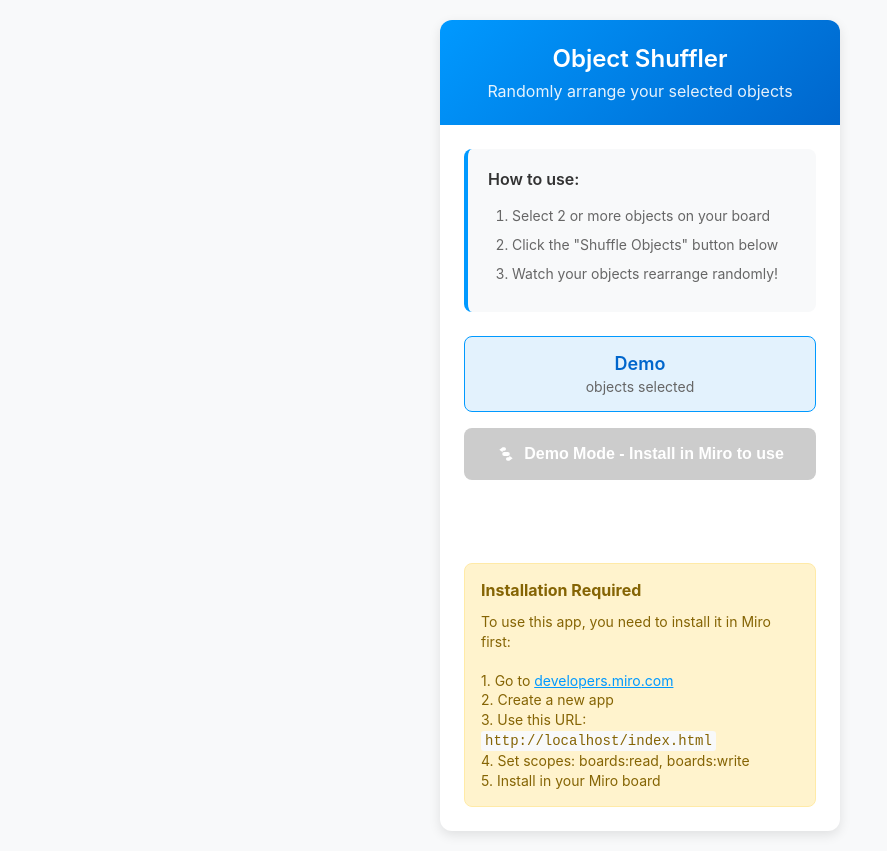
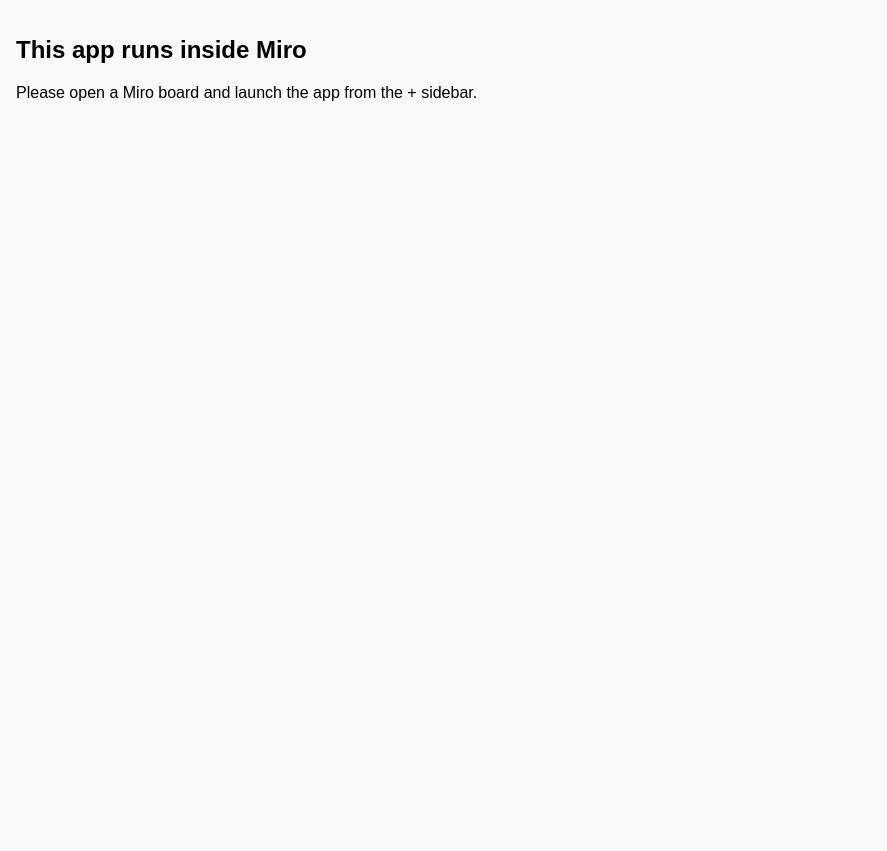
Before and after one commit to MiguelPolako/miro-object-shuffler, a plain HTML site: page index.html in a window 1280 px wide. Shown: the whole page, without its empty margins (0-887 px from the left). After the commit the page ends 800 px from the top, so only its background shows below. Drawn offline with Linux system fonts and the light colour scheme.

Commit message:
Update index.html

```diff
--- a/index.html
+++ b/index.html
@@ -1,239 +1,46 @@
+<!-- === Polished index.html with fallback === -->
 <!DOCTYPE html>
 <html lang="en">
 <head>
-    <meta charset="utf-8" />
-    <meta name="viewport" content="width=device-width, initial-scale=1.0" />
+  <meta charset="UTF-8">
+  <meta name="viewport" content="width=device-width, initial-scale=1.0">
   <title>Object Shuffler</title>
-    <script src="https://miro.com/app/static/sdk/v2/miro.js"></script>
   <style>
-        * {
+    body {
+      font-family: sans-serif;
       margin: 0;
-            padding: 0;
-            box-sizing: border-box;
+      padding: 1rem;
+      background: #f9f9f9;
     }
-
-        body {
-            font-family: -apple-system, BlinkMacSystemFont, 'Segoe UI', Roboto, sans-serif;
-            background: #f8f9fa;
-            padding: 20px;
-            min-height: 100vh;
-            display: flex;
-            flex-direction: column;
-        }
-
-        .container {
-            max-width: 400px;
-            margin: 0 auto;
-            background: white;
-            border-radius: 12px;
-            box-shadow: 0 4px 12px rgba(0, 0, 0, 0.1);
-            overflow: hidden;
-        }
-
-        .header {
-            background: linear-gradient(135deg, #0099ff 0%, #0066cc 100%);
-            color: white;
-            padding: 24px;
-            text-align: center;
-        }
-
-        .header h1 {
-            font-size: 24px;
-            font-weight: 600;
-            margin-bottom: 8px;
-        }
-
-        .subtitle {
-            font-size: 16px;
-            opacity: 0.9;
-        }
-
-        .content {
-            padding: 24px;
-        }
-
-        .instructions {
-            background: #f8f9fa;
-            border-radius: 8px;
-            padding: 20px;
-            margin-bottom: 24px;
-            border-left: 4px solid #0099ff;
-        }
-
-        .instructions h3 {
-            font-size: 16px;
-            font-weight: 600;
-            color: #333;
-            margin-bottom: 16px;
-        }
-
-        .instructions ol {
-            padding-left: 24px;
-            color: #666;
-        }
-
-        .instructions li {
-            margin-bottom: 8px;
-            font-size: 14px;
-            line-height: 1.5;
-        }
-
-        .shuffle-section {
-            margin-bottom: 24px;
-        }
-
-        .selection-info {
-            background: #e3f2fd;
-            border: 1px solid #0099ff;
-            border-radius: 8px;
-            padding: 16px;
-            margin-bottom: 16px;
-            text-align: center;
-        }
-
-        .selection-count {
-            font-size: 18px;
-            font-weight: 600;
-            color: #0066cc;
-            margin-bottom: 4px;
-        }
-
-        .selection-text {
-            font-size: 14px;
-            color: #666;
-        }
-
-        .shuffle-button {
-            width: 100%;
-            background: #0099ff;
-            color: white;
-            border: none;
-            border-radius: 8px;
-            padding: 16px 24px;
-            font-size: 16px;
-            font-weight: 600;
-            cursor: pointer;
-            transition: all 0.2s ease;
-            display: flex;
-            align-items: center;
-            justify-content: center;
-            gap: 8px;
-        }
-
-        .shuffle-button:hover:not(:disabled) {
-            background: #0088ee;
-            transform: translateY(-1px);
-            box-shadow: 0 4px 8px rgba(0, 153, 255, 0.3);
-        }
-
-        .shuffle-button:active:not(:disabled) {
-            transform: translateY(0);
-        }
-
-        .shuffle-button:disabled {
-            background: #ccc;
-            cursor: not-allowed;
-            transform: none;
-            box-shadow: none;
-        }
-
     .status-message {
-            margin-top: 16px;
       padding: 12px;
       border-radius: 6px;
-            text-align: center;
-            font-size: 14px;
-            font-weight: 500;
-            opacity: 0;
-            transition: opacity 0.3s ease;
+      margin-top: 1rem;
+      display: none;
     }
-
-        .status-message.show {
-            opacity: 1;
-        }
-
-        .status-message.success {
-            background: #d4edda;
-            color: #155724;
-            border: 1px solid #c3e6cb;
-        }
-
-        .status-message.error {
-            background: #f8d7da;
-            color: #721c24;
-            border: 1px solid #f5c6cb;
-        }
-
-        .shuffle-icon {
-            width: 20px;
-            height: 20px;
-            fill: currentColor;
-        }
-
-        .loading-spinner {
-            width: 16px;
-            height: 16px;
-            border: 2px solid rgba(255, 255, 255, 0.3);
-            border-radius: 50%;
-            border-top-color: white;
-            animation: spin 1s ease-in-out infinite;
-        }
-
-        @keyframes spin {
-            to { transform: rotate(360deg); }
-        }
-
-        .fade-in {
-            animation: fadeIn 0.5s ease-in-out;
-        }
-
-        @keyframes fadeIn {
-            from {
-                opacity: 0;
-                transform: translateY(20px);
-            }
-            to {
-                opacity: 1;
-                transform: translateY(0);
-            }
-        }
+    .status-message.success { background: #d4edda; color: #155724; }
+    .status-message.error { background: #f8d7da; color: #721c24; }
+    .status-message.show { display: block; }
   </style>
 </head>
 <body>
-    <div class="container fade-in">
-        <div class="header">
   <h1>Object Shuffler</h1>
-            <p class="subtitle">Randomly arrange your selected objects</p>
-        </div>
-
-        <div class="content">
-            <div class="instructions">
-                <h3>How to use:</h3>
-                <ol>
-                    <li>Select 2 or more objects on your board</li>
-                    <li>Click the "Shuffle Objects" button below</li>
-                    <li>Watch your objects rearrange randomly!</li>
-                </ol>
-            </div>
-
-            <div class="shuffle-section">
-                <div class="selection-info">
-                    <div class="selection-count" id="selectionCount">0</div>
-                    <div class="selection-text">objects selected</div>
-                </div>
-
-                <button class="shuffle-button" id="shuffleButton" disabled>
-                    <svg class="shuffle-icon" viewBox="0 0 24 24">
-                        <path d="M14,20A2,2 0 0,1 12,18A2,2 0 0,1 14,16H16V14L20,17L16,20M10,4A2,2 0 0,1 12,6A2,2 0 0,1 10,8H8V10L4,7L8,4M16.5,12A2.5,2.5 0 0,0 14,9.5H10A2.5,2.5 0 0,0 7.5,12A2.5,2.5 0 0,0 10,14.5H14A2.5,2.5 0 0,0 16.5,12Z"/>
-                    </svg>
+  <p>Select objects on your Miro board and click the button to shuffle them.</p>
+  <div>
+    <span>Selected: <strong id="selectionCount">0</strong></span><br>
+    <button id="shuffleButton" aria-label="Shuffle selected objects" disabled>
       <span id="buttonText">Select objects to shuffle</span>
     </button>
-
-                <div class="status-message" id="statusMessage"></div>
   </div>
-        </div>
-    </div>
-
+  <div id="statusMessage" class="status-message"></div>
+  <script>
+    if (typeof miro === 'undefined') {
+      document.body.innerHTML = `
+        <h2>This app runs inside Miro</h2>
+        <p>Please open a Miro board and launch the app from the + sidebar.</p>
+      `;
+    }
+  </script>
   <script src="app.js"></script>
 </body>
 </html>
```
Lines whose indentation alone changed are shown as unchanged.
